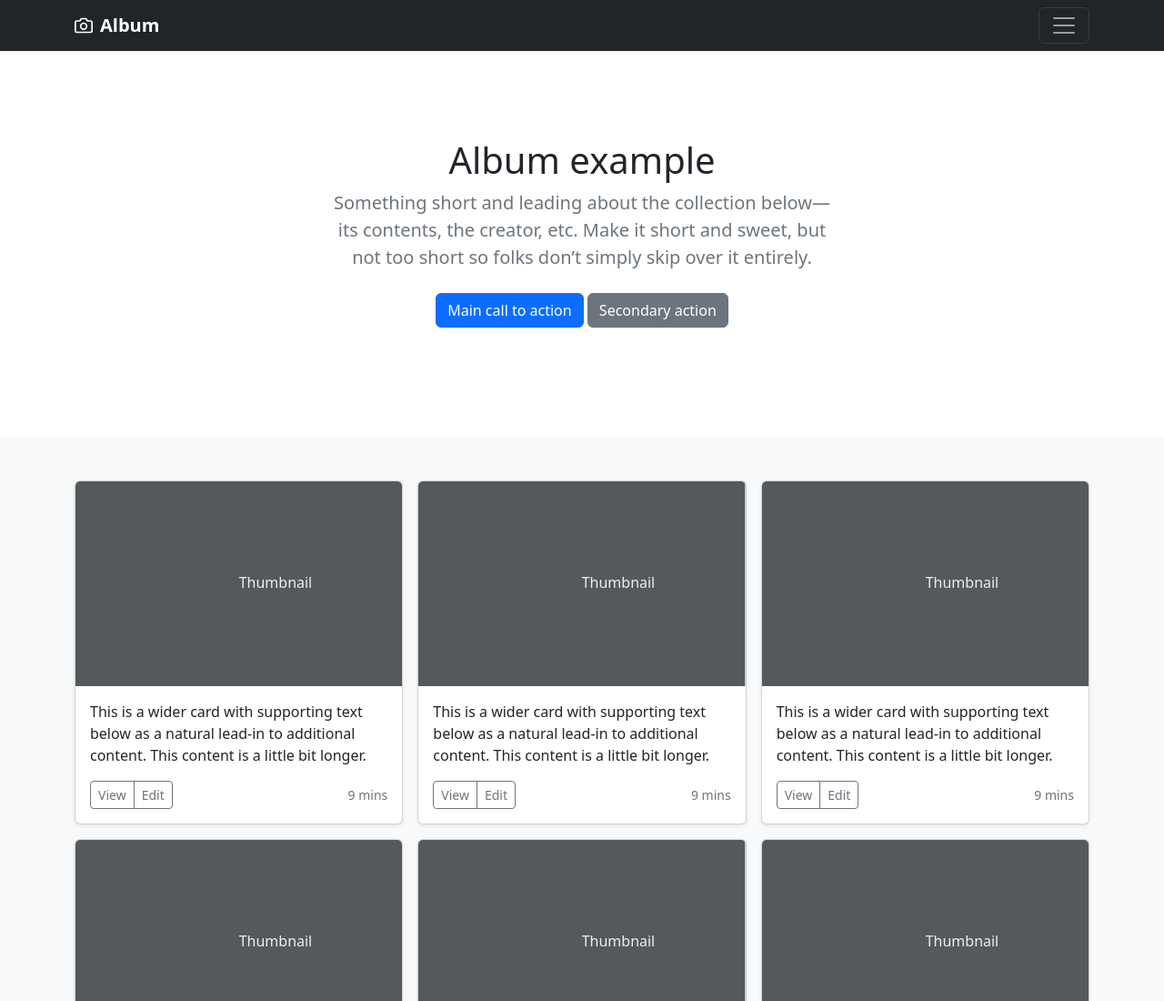
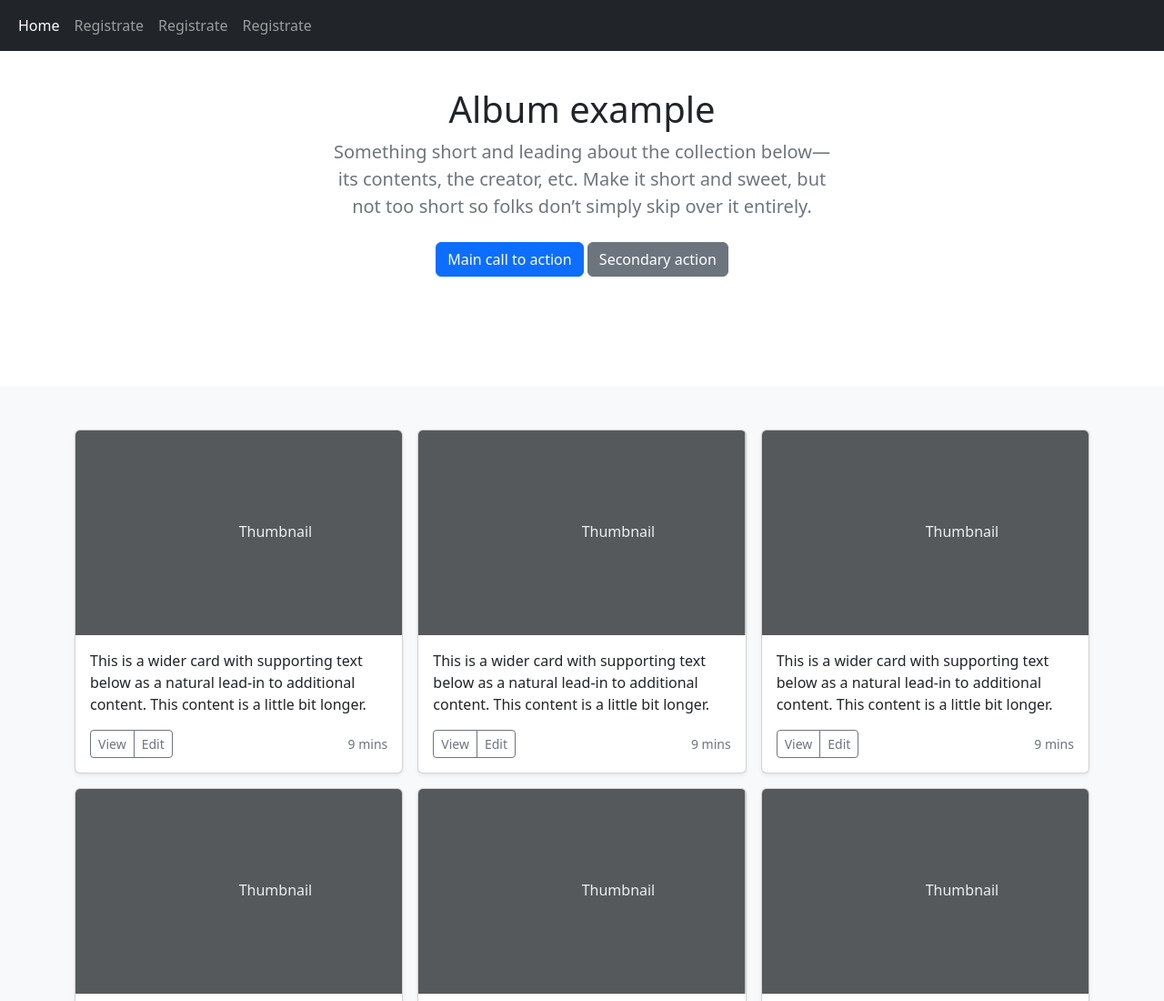
Before and after one commit to EmanuelDavid-Code01/LaPanaderia-DesafioFinalCoderHouse, a website: page index.html in a window 1280 px wide. Shown: the top 1100 px of the page at 91% size. Drawn offline with nearby package versions, Linux system fonts and the light colour scheme.

Commit message:
nuevos cambios en el nav

```diff
--- a/index.html
+++ b/index.html
@@ -14,43 +14,30 @@
 
 <body>
     <header>
-        <div class="collapse bg-dark" id="navbarHeader">
-            <div class="container">
-                <div class="row">
-                    <div class="col-sm-8 col-md-7 py-4">
-                        <h4 class="text-white">About</h4>
-                        <p class="text-muted">Add some information about the album below, the author, or any other
-                            background context. Make it a few sentences long so folks can pick up some informative
-                            tidbits. Then, link them off to some social networking sites or contact information.</p>
-                    </div>
-                    <div class="col-sm-4 offset-md-1 py-4">
-                        <h4 class="text-white">Contact</h4>
-                        <ul class="list-unstyled">
-                            <li><a href="#" class="text-white">Follow on Twitter</a></li>
-                            <li><a href="#" class="text-white">Like on Facebook</a></li>
-                            <li><a href="#" class="text-white">Email me</a></li>
-                        </ul>
-                    </div>
+
+            <nav class="navbar navbar-expand-md navbar-dark fixed-top bg-dark">
+
+
+                <div class="container-fluid">
+
+                    <ul class="navbar-nav mr-auto">
+                        <li class="nav-item ">
+                            <a class="nav-link active" aria-current="page" href="#">Home</a>
+                        </li>
+                        <li class="nav-item ">
+                            <a class="nav-link dropdown-item " href="">Registrate</a>
+                        </li>
+                        <li class="nav-item ">
+                            <a class="nav-link dropdown-item " href="">Registrate</a>
+                        </li>
+                        <li class="nav-item ">
+                            <a class="nav-link dropdown-item " href="">Registrate</a>
+                        </li>
+                    </ul>
                 </div>
-            </div>
-        </div>
-        <div class="navbar navbar-dark bg-dark shadow-sm">
-            <div class="container">
-                <a href="#" class="navbar-brand d-flex align-items-center">
-                    <svg xmlns="http://www.w3.org/2000/svg" width="20" height="20" fill="none" stroke="currentColor"
-                        stroke-linecap="round" stroke-linejoin="round" stroke-width="2" aria-hidden="true" class="me-2"
-                        viewBox="0 0 24 24">
-                        <path d="M23 19a2 2 0 0 1-2 2H3a2 2 0 0 1-2-2V8a2 2 0 0 1 2-2h4l2-3h6l2 3h4a2 2 0 0 1 2 2z" />
-                        <circle cx="12" cy="13" r="4" />
-                    </svg>
-                    <strong>Album</strong>
-                </a>
-                <button class="navbar-toggler" type="button" data-bs-toggle="collapse" data-bs-target="#navbarHeader"
-                    aria-controls="navbarHeader" aria-expanded="false" aria-label="Toggle navigation">
-                    <span class="navbar-toggler-icon"></span>
-                </button>
-            </div>
-        </div>
+            </nav>
+
+
     </header>
 
     <main>
--- a/scss/_media.scss
+++ b/scss/_media.scss
@@ -2,6 +2,7 @@
     h1 {
       color: brown;
     }
+
   }
   /* 0 PIXELES A 600PX */
   @media (min-width: 601px) and (max-width: 900px) {
--- /dev/null
+++ b/scss/_nav.scss
@@ -0,0 +1,9 @@
+.li.navbar-nav{
+    flex-direction: row;
+}
+ul.navbar-nav{
+    flex-direction: row;
+}
+li.nav-item.espacio{
+    padding-right: 20px;
+}
--- a/scss/estilos.scss
+++ b/scss/estilos.scss
@@ -1 +1,2 @@
 @import "media";
+@import "nav";
```
Also changed, not shown: css/estilos.css, 1 other file.
